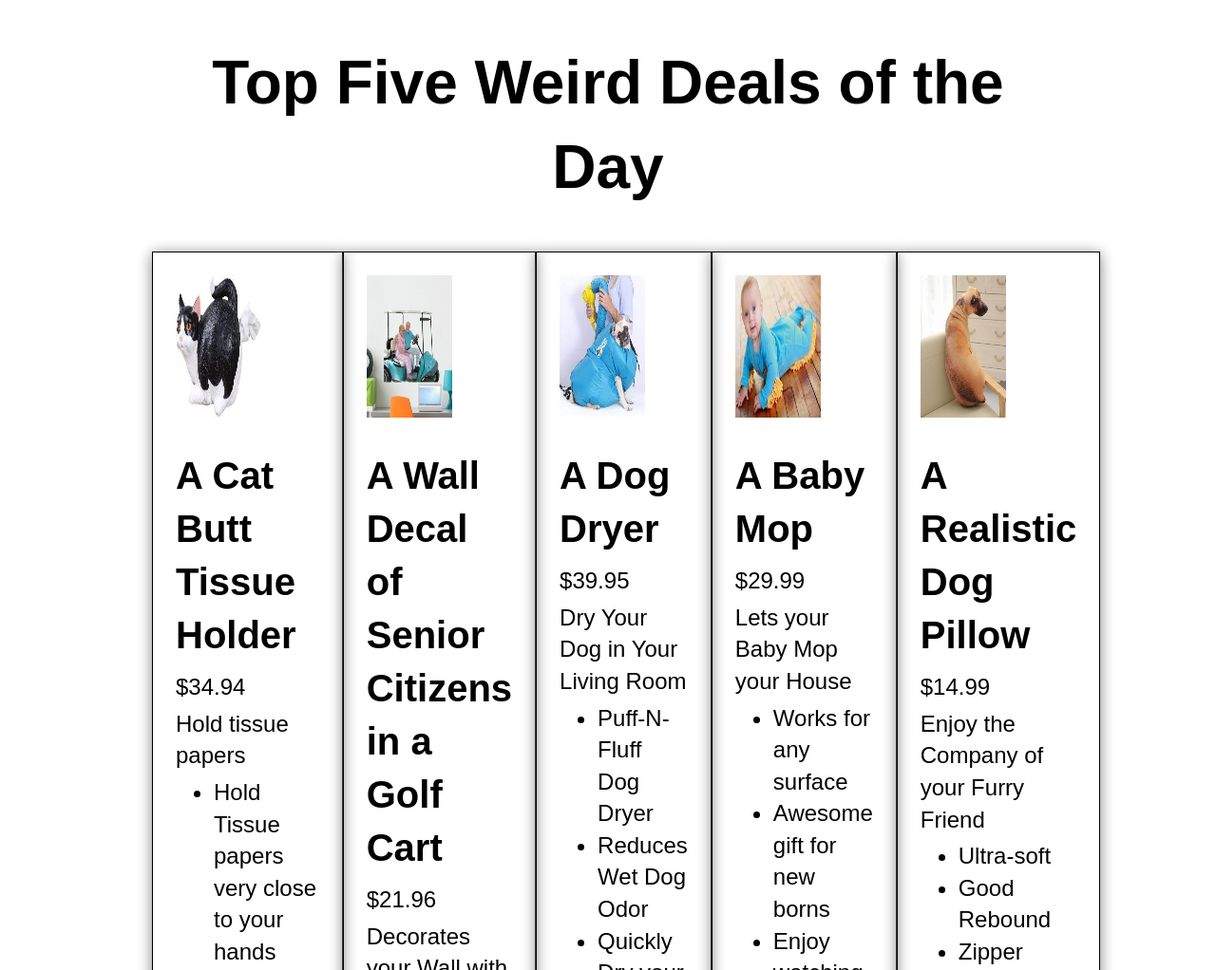
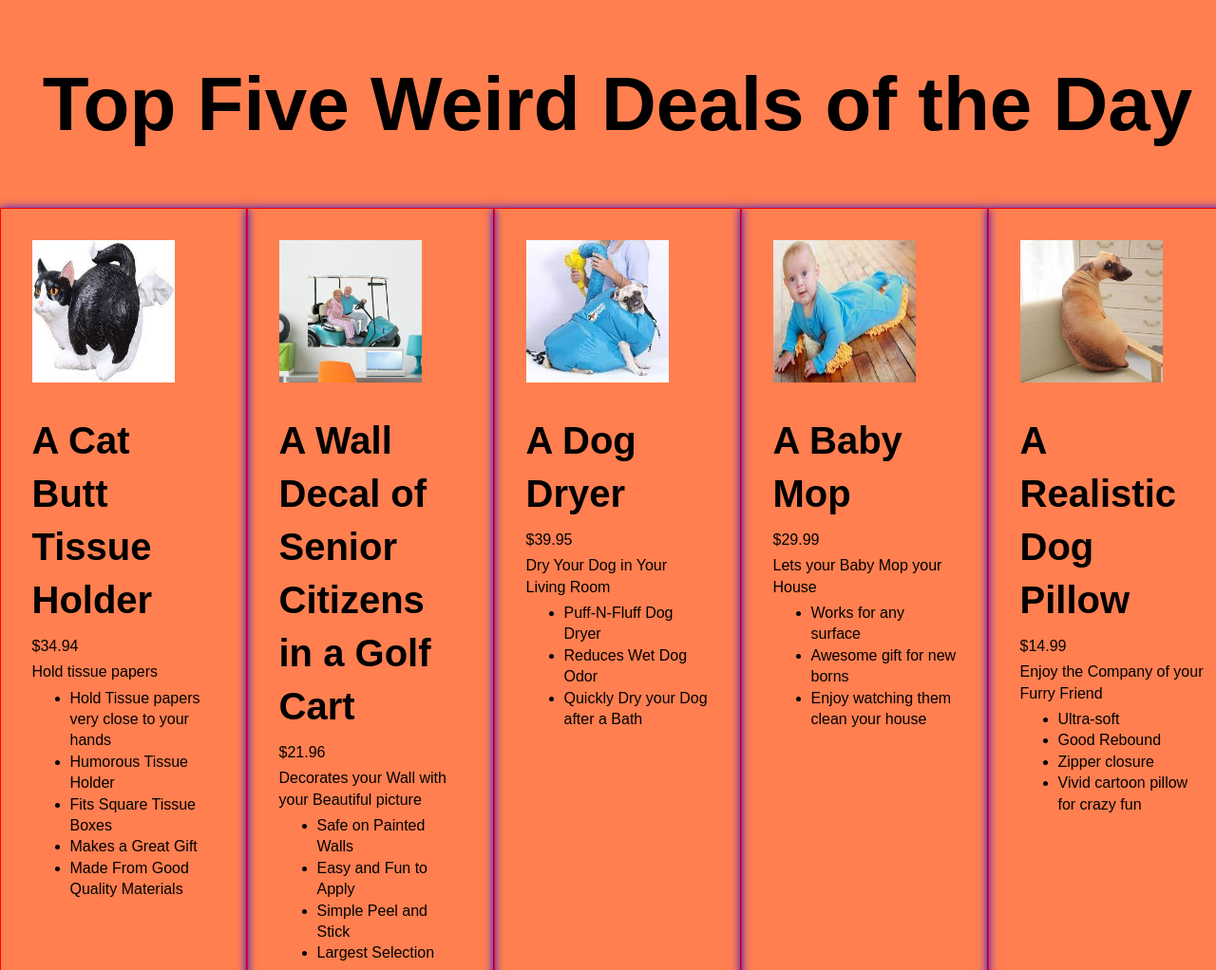
Before and after one commit to harsimrankaur149/Assignment-3, a plain HTML site: page index.html in a window 1280 px wide. Shown: the top 1022 px of the page at 95% size. Drawn offline with Linux system fonts and the light colour scheme; files whose address does not match are found by name.

Commit message:
Update styles.css

```diff
--- a/css/styles.css
+++ b/css/styles.css
@@ -1,26 +1,26 @@
-@charset "utf-8";
+ @charset "utf-8";
 
 body {
-	font-family: sans-serif;
-	font-size: 150%;
+	font-family: Arial, Helvetica, sans-serif;
+	font-size: 100%;
+	background-color:coral;
+	width: 1300px;
 	line-height: 1.4;
-	width: 960px;
 	margin: 0 auto;
-	/* transition: all 1s; */
+
 }
 
-h1, h2 {
-}
 
 /* header styles */
 
 h1 {
-  font-size: 4rem;
+  font-size: 5rem;
   text-align: center;
 }
 
 header p {
-  font-size: 1.3rem;
+  font-size: 1rem;
+  font-family:'Courier New', Courier, monospace;
   font-weight: bold;
   text-align: center;
 }
@@ -32,15 +32,15 @@ section {
 	margin-bottom: 5rem;
 }
 section article {
-	border: 1px solid black;
-	box-shadow: 0 2px 14px grey;
+	border: 1px solid red;
+	box-shadow: 0 1px 10px blue;
 	padding: 2.5%;
 	width: 25%
 }
 article img {
 	display: block;
 	height: 150px;
-	width: 90px;
+	width: 150px;
 }
 section p {
   margin: 5px 0;
@@ -51,6 +51,6 @@ section ul {
 }
 
 h2 {
-  font-size: 2.5rem;
-  margin-bottom: 10px;
-}
+	font-size: 2.5rem;
+	margin-bottom: 10px;
+  }
```
